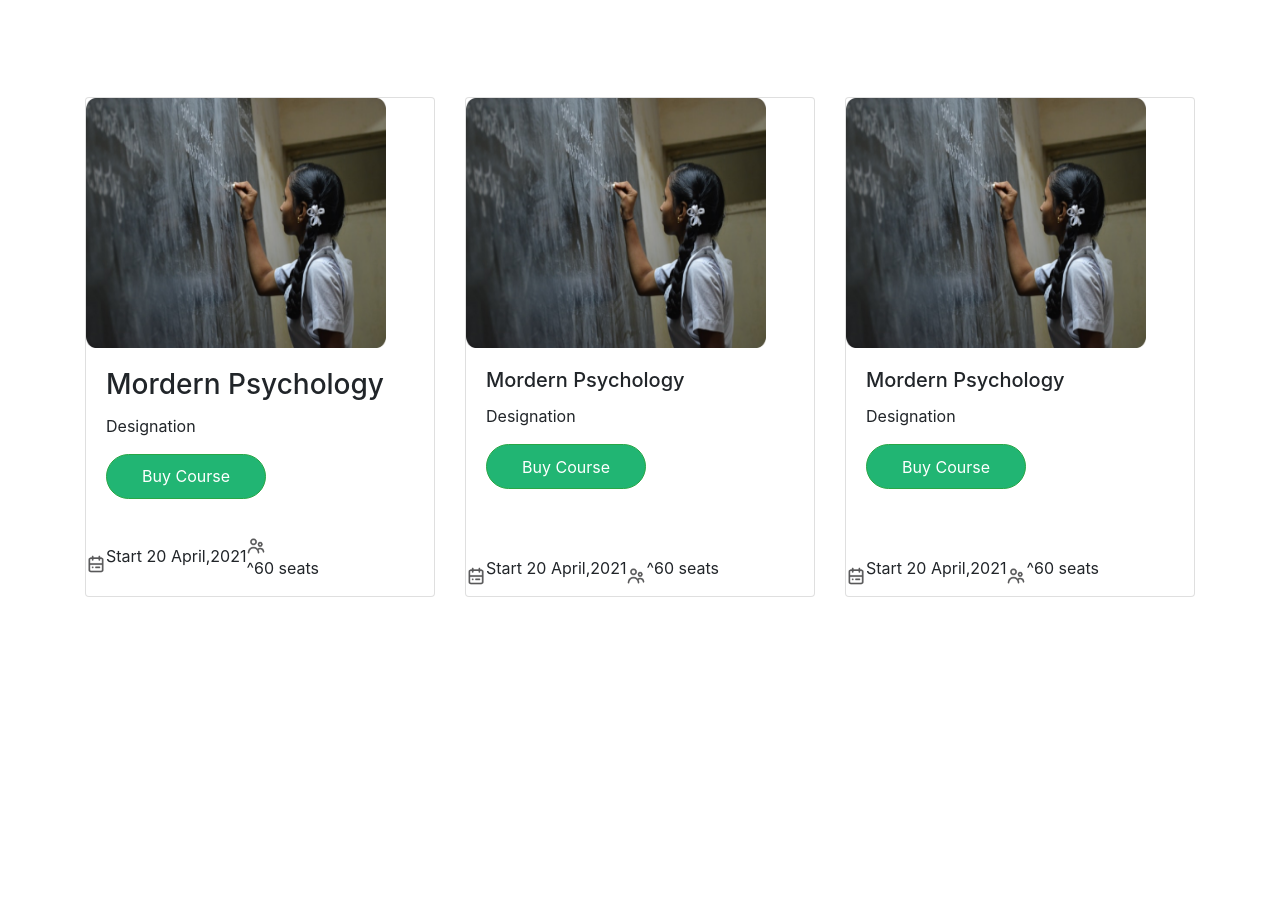
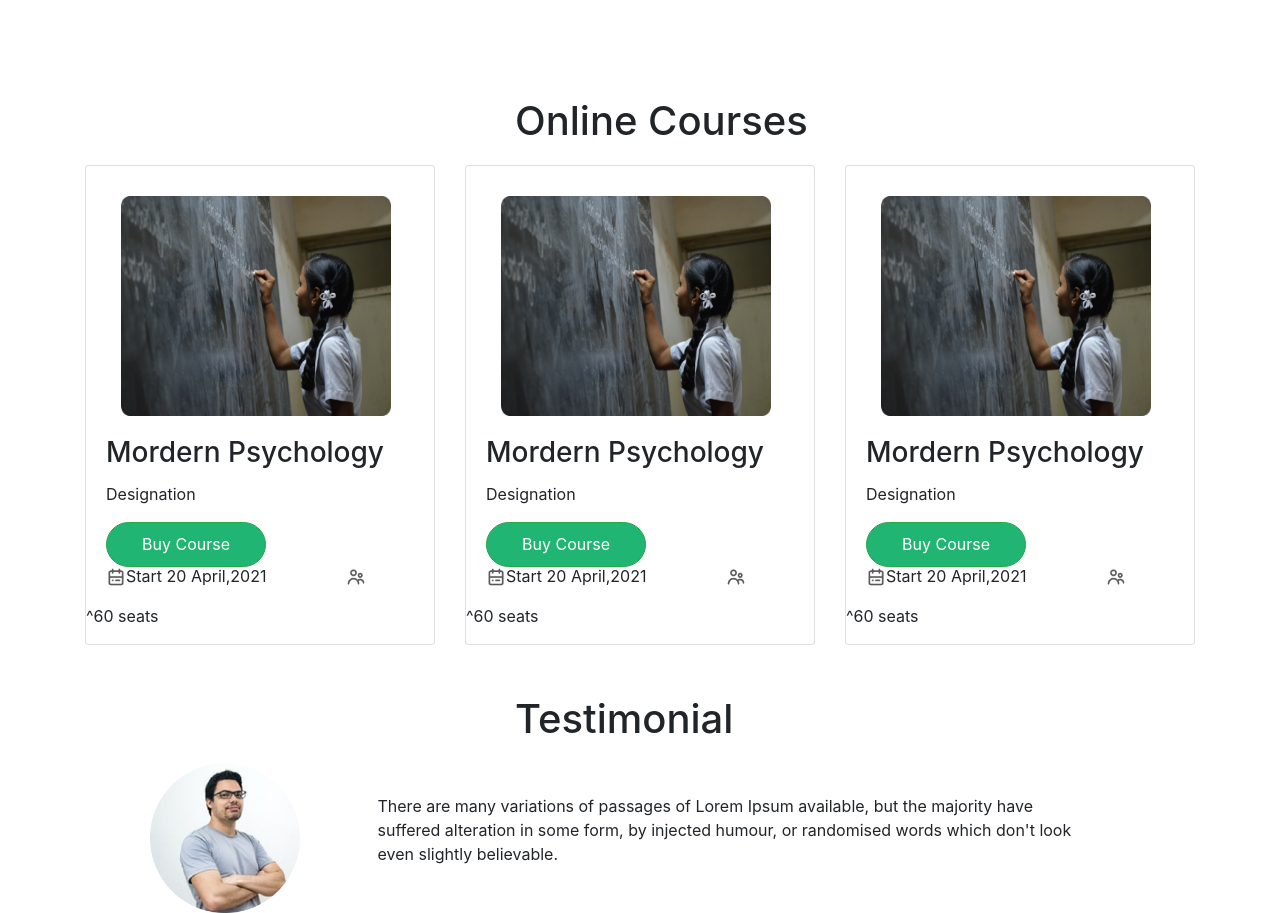
Before and after one commit to ShuvamMazumder/e-school-website, a plain HTML site: page index.html in a window 1280 px wide. Shown: the part 1029-1942 px from the top of the page. Before the commit the page ends 1626 px from the top, so only its background shows below. Drawn offline with nearby package versions, Linux system fonts and the light colour scheme.

Commit message:
course section fixed

```diff
--- a/index.html
+++ b/index.html
@@ -107,6 +107,7 @@
 
   <!-- Courses -->
   <section class="container">
+    <h1 class="h-1">Online Courses</h1>
     <div class="card-deck course-deck">
       <div class="card course">
         <img class="course-pic" src="Photos/Morder pyschology.png" alt="...">
@@ -117,50 +118,61 @@
         </div>
         <div class="form-inline">
 
-          <img class="cal" src="ICON/calendar.png" alt="">
+          <img class="cal cal-logo" src="ICON/calendar.png" alt="">
           <p>Start 20 April,2021</p>
 
-          <div class="d flex justify-content-end">
-            <img class="cal" src="ICON/people.png" alt="">
-            <p>^60 seats</p>
-          </div>
+          <img class="cal people-logo" src="ICON/people.png" alt="">
+          <p>^60 seats</p>
         </div>
       </div>
 
       <div class="card course">
-        <img class="course-pic" src="Photos/Morder pyschology.png" class="card-img-top" alt="...">
+        <img class="course-pic" src="Photos/Morder pyschology.png" alt="...">
         <div class="card-body ">
-          <h5 class="card-title">Mordern Psychology</h5>
+          <h3 class="card-title">Mordern Psychology</h3>
           <p class="card-text">Designation</p>
           <button type="button" class="btn btn-success strat-button">Buy Course</button>
         </div>
         <div class="form-inline">
 
-          <img class="cal" src="ICON/calendar.png" alt="">
+          <img class="cal cal-logo" src="ICON/calendar.png" alt="">
           <p>Start 20 April,2021</p>
 
-          <img class="cal" src="ICON/people.png" alt="">
+          <img class="cal people-logo" src="ICON/people.png" alt="">
           <p>^60 seats</p>
         </div>
       </div>
 
 
       <div class="card course">
-        <img class="course-pic" src="Photos/Morder pyschology.png" class="card-img-top" alt="...">
+        <img class="course-pic" src="Photos/Morder pyschology.png" alt="...">
         <div class="card-body ">
-          <h5 class="card-title">Mordern Psychology</h5>
+          <h3 class="card-title">Mordern Psychology</h3>
           <p class="card-text">Designation</p>
           <button type="button" class="btn btn-success strat-button">Buy Course</button>
         </div>
         <div class="form-inline">
 
-          <img class="cal" src="ICON/calendar.png" alt="">
+          <img class="cal cal-logo" src="ICON/calendar.png" alt="">
           <p>Start 20 April,2021</p>
 
-          <img class="cal" src="ICON/people.png" alt="">
+          <img class="cal people-logo" src="ICON/people.png" alt="">
           <p>^60 seats</p>
         </div>
       </div>
+    </div>
+  </section>
+
+  <!-- testimonial -->
+  <section class="container testimonial">
+    <h1 class="h-1">Testimonial</h1>
+    <div class="form-inline">
+      <div class="col-md-3"><img class="man-pic" src="photos/Man.png" alt=""></div>
+      <div class="col-md-8">
+        <P>There are many variations of passages of Lorem Ipsum available, but the majority have suffered alteration in
+          some form, by injected humour, or randomised words which don't look even slightly believable.</P>
+      </div>
+
     </div>
   </section>
 
--- a/style.css
+++ b/style.css
@@ -95,16 +95,39 @@
 .cal {
     height: 20px;
     width: 20px;
+    margin-bottom: 15px;
 }
 
 .course-pic {
     height: 250px;
     width: 300px;
+    padding-left: 30px;
+    padding-top: 30px;
+    margin-left: 5px;
+}
+
+.course-deck {
+    height: 480px;
 
 }
 
-.course-deck {
-    height: 500px;
+.course img {
+
 }
-
-.course img {}
+.people-logo{
+    margin-left:80px;
+}
+.cal-logo{
+    margin-left: 20px;
+}
+.h-1{
+    margin-left: 430px;
+    margin-bottom: 20px;
+}
+.testimonial{
+    margin-top: 50px;
+}
+.man-pic{
+    height: 150px;
+    margin-left: 50px;
+}
```
